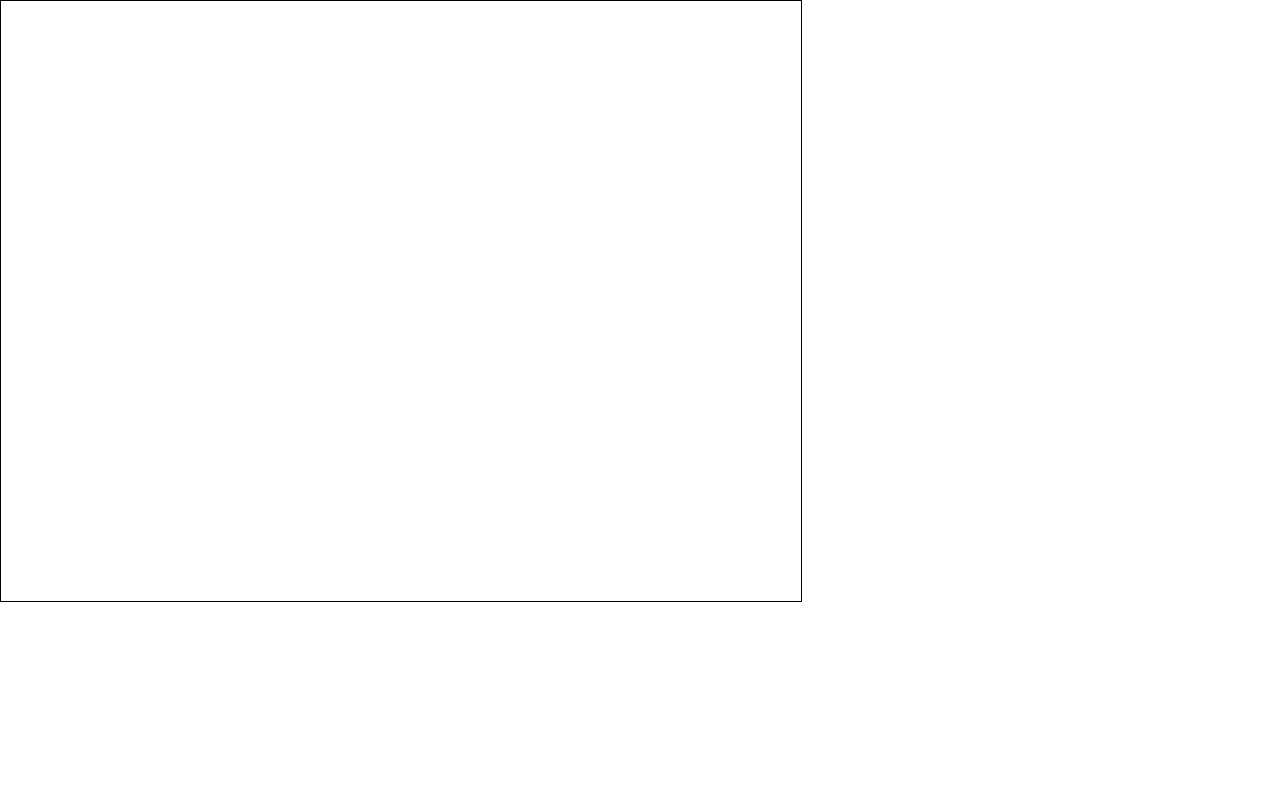
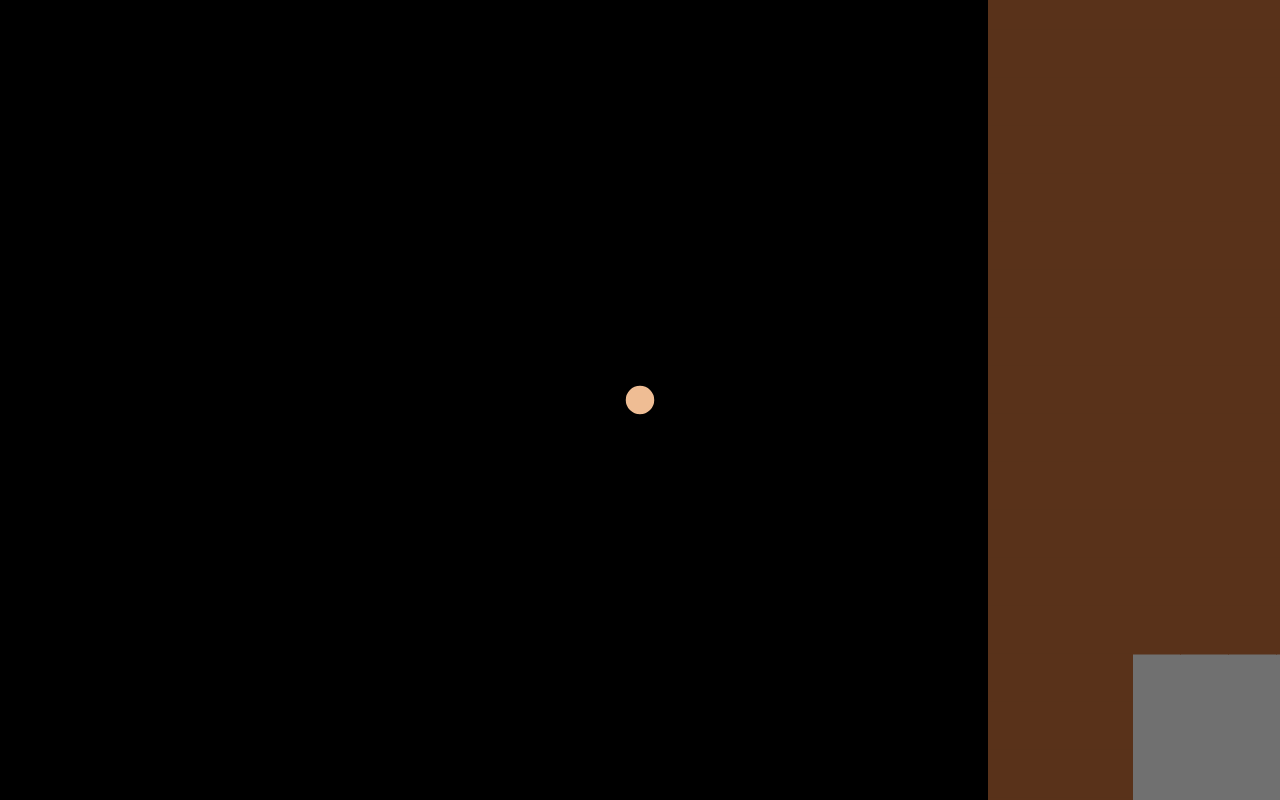
Before and after one commit to xGeovanni/LD29, a plain HTML site: page index.html in a window 1280 px wide. Drawn offline with Linux system fonts and the light colour scheme.

Commit message:
Going to sleep for tonight.

```diff
--- a/GameMaths.js
+++ b/GameMaths.js
@@ -135,7 +135,7 @@ function Vector2(x, y){
 		var dx = other[0] - this[0];
 		var dy = other[1] - this[1];
 
-		return Vector2(dy, dx).normalise();
+		return new Vector2(dx, dy).normalise();
 	};
 
 	this.distanceTo = function(other){
--- a/Grid2D.js
+++ b/Grid2D.js
@@ -1,15 +1,18 @@
 // Class assumes access to GameMaths.js and 2D Shapes.js
 
-function Grid(topleft, size, tileSize, screenTopleft, screenBottomRight, defaultTile, tileTypeToColour){
+function Grid(topleft, size, tileSize, canvas, defaultTile, tileTypeToColour){
 
 	this.topleft = topleft;
 	this.size = size;
 	this.tileSize = tileSize;
+	this.pxSize = [this.size[0] * this.tileSize[0], this.size[1] * this.tileSize[1]];
+
+	this.canvas = canvas;
 
 	this.tileTypeToColour = tileTypeToColour;
 
-	this.screenTopleft = screenTopleft ? screenTopleft : [0, 0];
-	this.screenBottomRight = screenBottomRight ? screenBottomRight : [this.size[0] * this.tileSize[0], this.size[1] * this.tileSize[1]];
+	this.screenTopleft = [0, 0];
+	this.screenBottomRight = [canvas.width, canvas.height];
 
 	defaultTile = defaultTile ? defaultTile : 0;
 
@@ -110,7 +113,7 @@ function Grid(topleft, size, tileSize, screenTopleft, screenBottomRight, default
 
 				if (typeof colour === "string"){
 					ctx.fillStyle = colour;
-					ctx.fillRect(x, y, this.tileSize[0], this.tileSize[1], 2);
+					ctx.fillRect(x, y, this.tileSize[0] + 1, this.tileSize[1] + 1);
 				}
 				else{
 					colour.style.width = this.tileSize[0] + "px";
--- /dev/null
+++ b/Player.js
@@ -0,0 +1,31 @@
+function Player(game){
+	Circle.call(this, [canvas.width / 2, canvas.height / 2], 15, "#EFBD94");
+
+	this.game = game;
+
+	this.veloctiy = new Vector2(0, 0);
+	this.topSpeed = 150;
+	this.mouseDistScaleFactor = .8;
+
+	this.update = function(deltaTime){
+		var speed = Math.min(this.centre.distanceTo(mousePos) * this.mouseDistScaleFactor, this.topSpeed);
+		this.velocity = this.centre.angleTo(mousePos).mul(speed);
+
+		this.game.pan(this.velocity.copy().mul(deltaTime * -1));
+	};
+
+	this.draw = function(ctx){
+		ctx.beginPath();
+		ctx.arc(this.centre[0], this.centre[1], this.radius, 0, 2 * Math.PI);
+
+		ctx.fillStyle = this.colour;
+		ctx.fill();
+
+		ctx.beginPath();
+		ctx.arc(this.centre[0], this.centre[1], this.radius, 0, 2 * Math.PI);
+
+		ctx.strokeStyle = "#000000";
+		ctx.lineWidth = 1.5;
+		ctx.stroke();
+	}
+}
--- a/Tileset.js
+++ b/Tileset.js
@@ -28,8 +28,8 @@ function subCanvas(canvas, x, y, w, h){
 	return newCanvas;
 }
 
-function Tileset(image, size, tileSize){
-
+function Tileset(image, size, tileSize, gapSize){
+	gapSize = gapSize !== undefined ? gapSize : 1;
 
 	this.baseImage = image;
 	this.baseCanvas = imageToCanvas(this.baseImage);
@@ -40,7 +40,7 @@ function Tileset(image, size, tileSize){
 		this[i] = [];
 
 		for (var j=0; j < this.size[1]; j++){
-			this[i].push(subCanvas(this.baseCanvas, i * this.tileSize[0], j * this.tileSize[1], this.tileSize[0], this.tileSize[1]));
+			this[i].push(subCanvas(this.baseCanvas, i * (this.tileSize[0] + gapSize), j * (this.tileSize[1] + gapSize), this.tileSize[0], this.tileSize[1]));
 		}
 	}
 }
--- a/game.js
+++ b/game.js
@@ -1,17 +1,62 @@
 var Game = {
 
+	player : null,
+	grid : null,
+	rooms : [],
+	totalDelta : new Vector2(0, 0),
+
+	tileTypeToColour : {0 : "#707070",
+						1 : "#59321A",
+					},
+
+	fillScreen : function(){
+		canvas.width = window.innerWidth;
+		canvas.height = window.innerHeight;
+	},
+
+	onResize : function(){
+		this.fillScreen();
+
+		var midScreen = new Vector2(canvas.width / 2, canvas.height / 2);
+		var delta = midScreen.copy().sub(this.player.centre);
+
+		this.pan(delta);
+		this.player.centre = midScreen;
+	},
+
 	init : function(){
+		this.fillScreen();
 
+		this.player = new Player(this);
+		this.grid = new Grid([0, 0], [75, 48], [48, 48], canvas, 1, this.tileTypeToColour);
+
+		this.rooms = MapGen.generate(this.grid);
+
+		var spawnRoom = Random.choice(this.rooms);
+		var delta = [-spawnRoom.centre[0] * this.grid.tileSize[0] + canvas.width / 2, -spawnRoom.centre[1] * this.grid.tileSize[1] + canvas.height / 2];
+
+		this.pan(delta);
 	},
 
 	update : function(){
-
+		this.player.update(deltaTime);
 	},
 
 	render : function(){
+		ctx.fillStyle = this.tileTypeToColour[0];
+		ctx.fillRect(this.grid.topleft[0], this.grid.topleft[1], this.grid.pxSize[0], this.grid.pxSize[1]);
 
+		this.grid.fillTiles(ctx, true);
+		this.player.draw(ctx);
 	},
+
+	pan : function(delta){
+		this.grid.move(delta[0], delta[1]);
+		this.totalDelta.add(delta);
+	}
 }
+
+window.onresize = function(){ Game.onResize(); };
 
 function init(){
 	Game.init();
@@ -40,4 +85,4 @@ function main(){
 	})();
 }
 
-setTimeout(main, 100);
+setTimeout(main, 10);
--- a/index.html
+++ b/index.html
@@ -5,13 +5,20 @@
         <!--<script type="text/javascript" src="http://code.jquery.com/jquery-1.7.1.min.js"></script>-->
         <script type="text/javascript" src="GameMaths.js"></script>
         <script type="text/javascript" src="2D Shapes.js"></script>
+        <script type="text/javascript" src="Grid2D.js"></script>
+        <script type="text/javascript" src="Tileset.js"></script>
+        <script type="text/javascript" src="Random.js"></script>
 
 	</head>
 
 	<body style="margin: 0">
-		<canvas id="canvas" width="800" height="600" style = "background : #FFFFFF; display: block; border: 1px solid #000000;">
+		<canvas id="canvas" width="0" height="0" style = "background : #000000; display: block;">
 
             <script type="text/javascript" src="GameBoilerplate.js"></script>
+
+            <script type="text/javascript" src="mapGeneration.js"></script>
+
+            <script type="text/javascript" src="Player.js"></script>
 			<script type="text/javascript" src="game.js"></script>
 		</canvas>
 	</body>
--- /dev/null
+++ b/mapGeneration.js
@@ -0,0 +1,87 @@
+function Room(pos, size){
+	this.pos = pos;
+	this.size = size;
+
+	this.centre = [Math.floor(this.pos[0] + this.size[0] / 2), Math.floor(this.pos[1] + this.size[1] / 2)];
+}
+
+var MapGen = {
+	minRooms : 4,
+	maxRooms : 12,
+
+	minRoomSize : [6, 6],
+	maxRoomSize : [20, 20],
+
+	connectRooms : function(grid, room1, room2, axis){
+		var from;
+		var to;
+
+		if (room1.pos[axis] < room2.pos[axis]){
+			from = room1;
+			to = room2;
+		}
+		else{
+			from = room2;
+			to = room1;
+		}
+
+		for (var i=from.centre[axis]; i <= to.centre[axis]; i++){
+			if (axis === 0){
+				grid.tileTypes[i][from.centre[1]] = 0;
+			}
+
+			else if (axis === 1){
+				grid.tileTypes[from.centre[0]][i] = 0;
+			}
+		}
+	},
+
+	generate : function(grid){
+		var rooms = [];
+
+		var numRooms = Random.range(this.minRooms, this.maxRooms);
+
+		for (var i=0; i < numRooms; i++){
+			var pos = [Random.range(grid.size[0]), Random.range(grid.size[1])];
+			var size = [Random.range(this.minRoomSize[0], this.maxRoomSize[0]), Random.range(this.minRoomSize[1], this.maxRoomSize[1])];
+
+			if (size[0] > grid.size[0] - pos[0]){
+				size[0] = grid.size[0] - pos[0];
+			}
+
+			if (size[1] > grid.size[1] - pos[1]){
+				size[1] = grid.size[1] - pos[1];
+			}
+
+			var room = new Room(pos, size);
+			rooms.push(room);
+
+			for(var x = pos[0] + size[0] - 1; x > pos[0]; x--){
+				for(var y = pos[1] + size[1] - 1; y > pos[1]; y--){
+					grid.tileTypes[x][y] = 0;
+				}
+			}
+		}
+
+		for (var i=0; i < rooms.length; i++){
+			var connectTo;
+
+			do{
+				connectTo = Random.choice(rooms);
+			}
+			while(rooms[i] === connectTo);
+
+			if (Random.chance(.5)){
+				this.connectRooms(grid, rooms[i], connectTo, 0);
+				this.connectRooms(grid, rooms[i], connectTo, 1);
+			}
+			else{
+				this.connectRooms(grid, rooms[i], connectTo, 1);
+				this.connectRooms(grid, rooms[i], connectTo, 0);
+			}
+		}
+
+		return rooms;
+
+	},
+}
```
Also changed, not shown: gfx/tileset.png (added).
